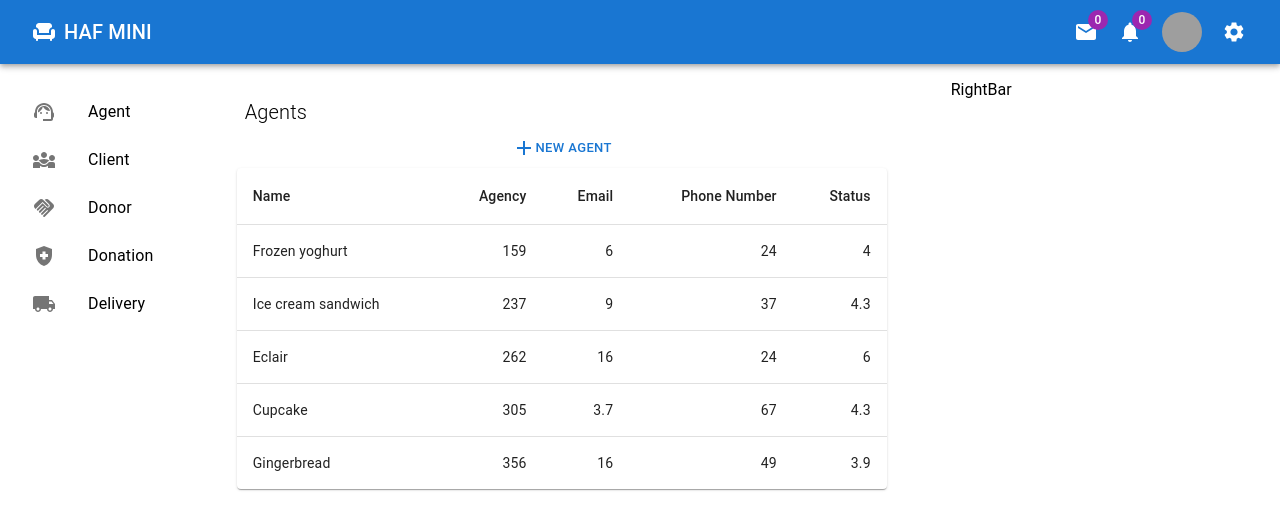
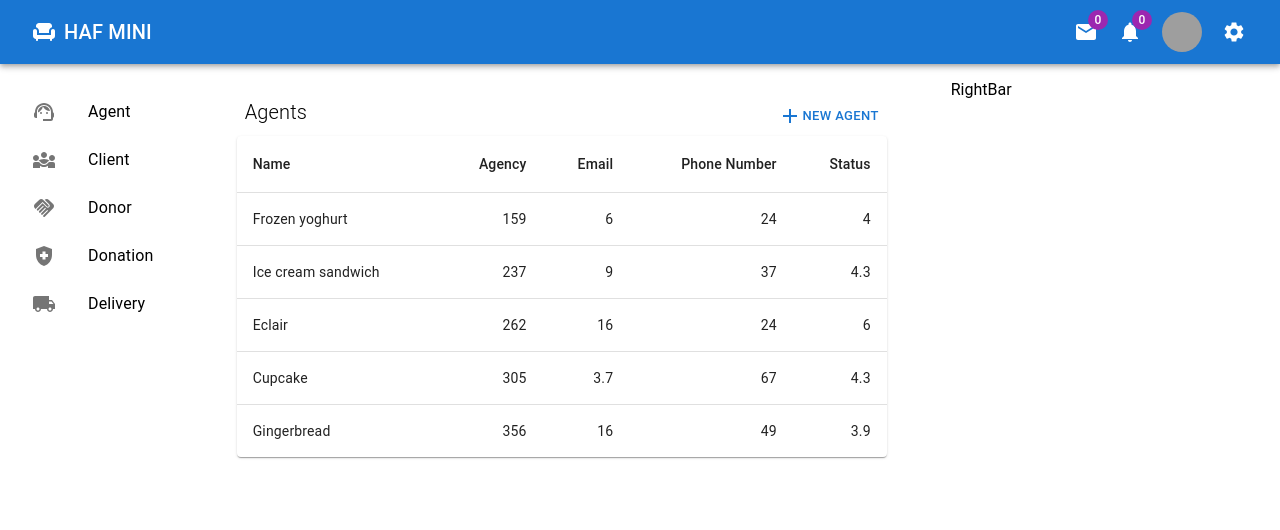
Before and after one commit to RiazCKhan/HAF_mini, a React (Create React App) app in the folder frontend/: page /agents in a window 1280 px wide. Shown: the top 530 px of the page. Built offline with nearby package versions, Linux system fonts and the light colour scheme; grey boxes are pictures that could not be loaded.

Commit message:
revert agency table

```diff
--- a/frontend/src/components/tables/AgentTable.jsx
+++ b/frontend/src/components/tables/AgentTable.jsx
@@ -30,7 +30,7 @@ const AgentTable = () => {
   return (
     <Box sx={{ flex: 4, p: 2 }}>
       <Box sx={{ padding: "1rem" }}>
-        <Stack>
+        <Stack sx={{ flexDirection: "row", justifyContent: "space-between" }}>
           <Typography
             variant="h6"
             sx={{ margin: "0 0.5rem", fontWeight: "300" }}
```
